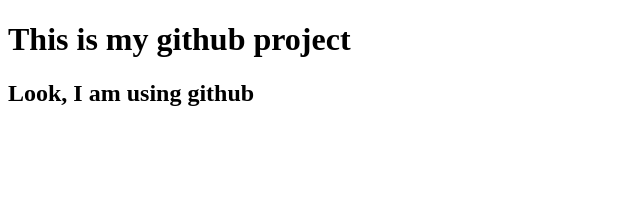
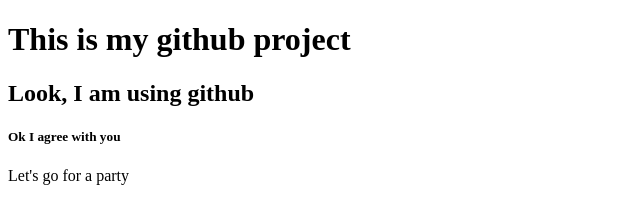
Before and after one commit to Nazmul017/my-first-website, a plain HTML site: page index.html in a window 1280 px wide. Shown: the whole page, without its empty margins (0-640 px from the left). Drawn offline with Linux system fonts and the light colour scheme.

Commit message:
set a party

```diff
--- a/index.html
+++ b/index.html
@@ -9,5 +9,7 @@
 <body>
     <h1>This is my github project</h1>
     <h2>Look, I am using github</h2>
+    <h5>Ok I agree with you</h5>
+    <P>Let's go for a party</P>
 </body>
 </html>
```
